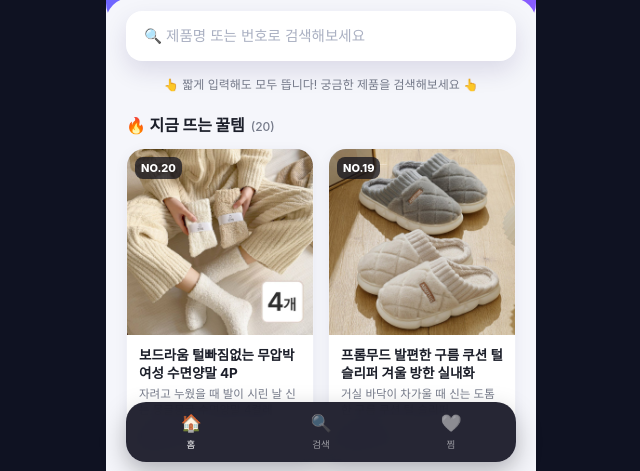
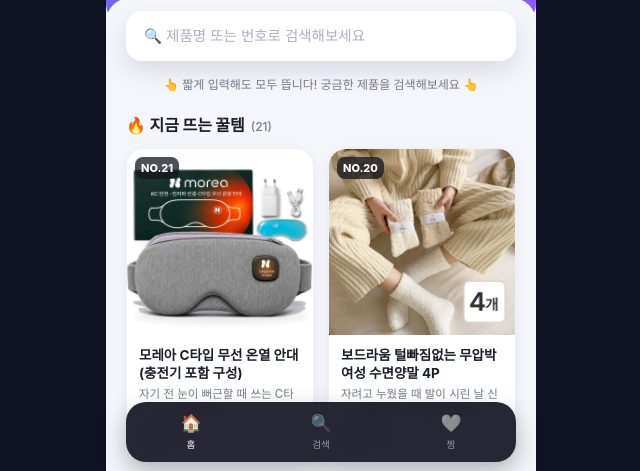
Before and after one commit to sehwan50593/igw-bio, a plain HTML site: page index.html in a window 1280 px wide. Shown: the part 324-795 px from the top of the page, without its empty margins (319-959 px from the left). Drawn offline with Linux system fonts and the light colour scheme.

Commit message:
상품 21번 모레아 무선 온열 안대 추가
Co-Authored-By: Claude Sonnet 5.5 <noreply@anthropic.com>

```diff
--- a/index.html
+++ b/index.html
@@ -272,6 +272,14 @@
   // img: 실제 상품 사진 경로 (없으면 emoji로 대체 표시)
   const products = [
     {
+      id: 21,
+      name: "모레아 C타입 무선 온열 안대 (충전기 포함 구성)",
+      desc: "자기 전 눈이 뻐근할 때 쓰는 C타입 무선 온열 안대",
+      emoji: "😴",
+      img: "assets/product-21.jpg",
+      link: "https://link.coupang.com/a/iE9QSPGOMC"
+    },
+    {
       id: 20,
       name: "보드라움 털빠짐없는 무압박 여성 수면양말 4P",
       desc: "자려고 누웠을 때 발이 시린 날 신는 몽글몽글 수면양말 4켤레",
```
Also changed, not shown: assets/product-21.jpg (added).
